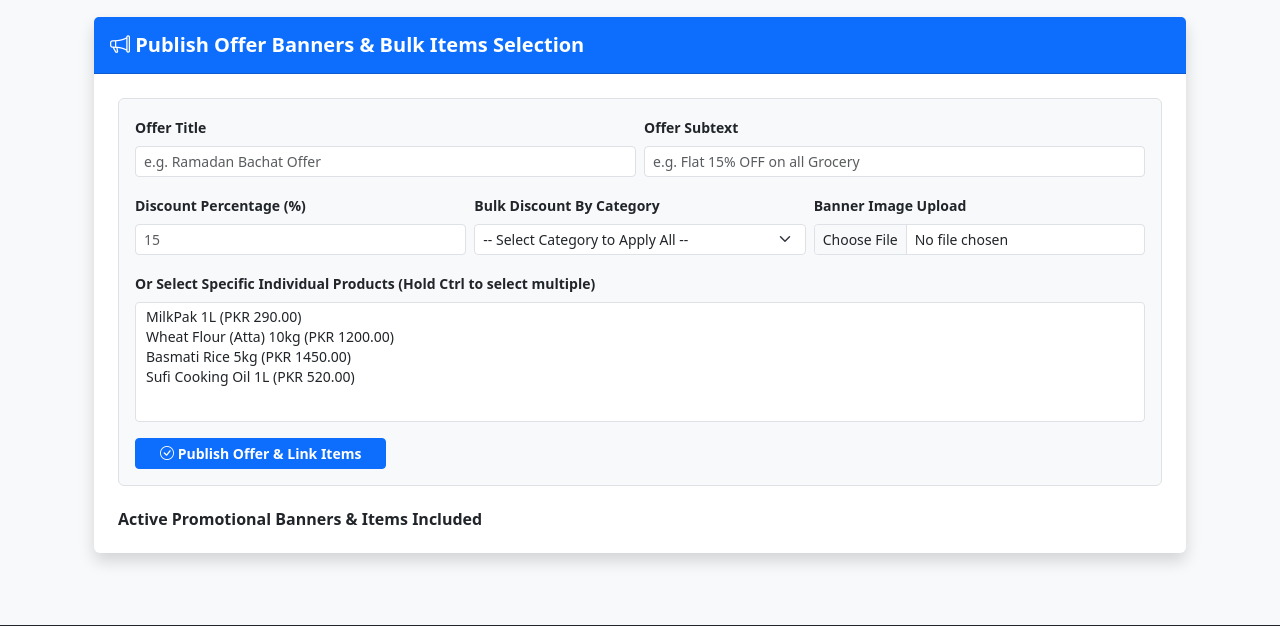
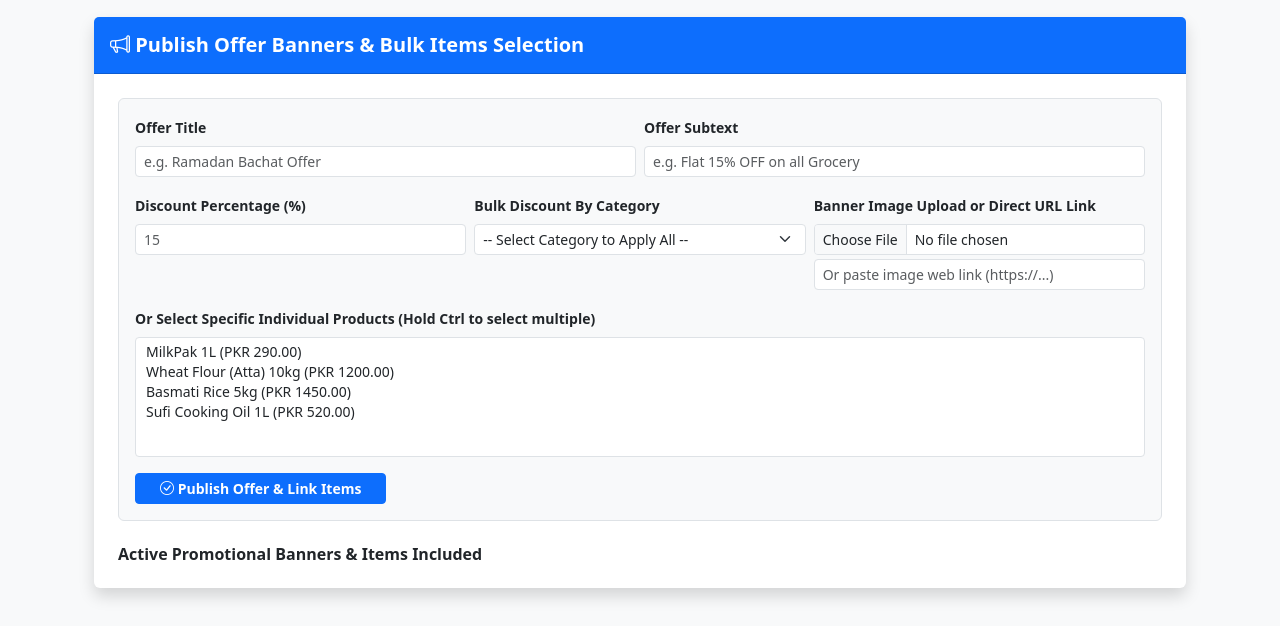
Before and after one commit to zakir04-app/ihsanulhaqandsons, a Flask app: page /admin/dashboard in a window 1280 px wide, after a click on "Offers & Banners". Shown: the part 363-989 px from the top of the page. Run offline with Flask 3, Linux system fonts and the light colour scheme; the visitor is signed in with stand-in values (Sample User, id 1); data comes from the database, SQL or seed files in the repository; data that the repository does not hold is empty.

Commit message:
Fixed missing enctype multipart in admin dashboard product form

```diff
--- a/routes/admin.py
+++ b/routes/admin.py
@@ -68,7 +68,12 @@ def handle_image_upload(file_input_name):
         if ext in ALLOWED_EXTENSIONS:
             filename = secure_filename(file.filename)
             unique_name = f"upload_{os.urandom(4).hex()}_{filename}"
-            save_path = os.path.join(current_app.config['UPLOAD_FOLDER'], unique_name)
+            upload_folder = current_app.config.get('UPLOAD_FOLDER', os.path.join(current_app.root_path, 'static', 'uploads'))
+
+            # Ensure upload folder exists on disk
+            os.makedirs(upload_folder, exist_ok=True)
+
+            save_path = os.path.join(upload_folder, unique_name)
             file.save(save_path)
             return f"/static/uploads/{unique_name}"
     return None
--- a/routes/customer.py
+++ b/routes/customer.py
@@ -90,6 +90,18 @@ def generate_invoice_html(username, full_name, phone, address, city, order_id, c
     """
     return html_content
 
+def process_product_discount(products_raw):
+    products = []
+    for p in products_raw:
+        item = dict(p)
+        disc = item.get('discount_percentage')
+        if disc and disc > 0:
+            item['discounted_price'] = round(item['price'] * (1 - disc / 100), 2)
+        else:
+            item['discounted_price'] = None
+        products.append(item)
+    return products
+
 @customer_bp.route('/')
 def home():
     conn = get_db_connection()
@@ -101,6 +113,7 @@ def home():
     cursor.execute("SELECT * FROM banners ORDER BY id DESC")
     banners = cursor.fetchall()
 
+    # 1. Main Products Catalog
     query = '''
         SELECT products.*, banners.discount_percentage
         FROM products
@@ -117,23 +130,46 @@ def home():
 
     query += " ORDER BY products.id DESC"
     cursor.execute(query, params)
-    products_raw = cursor.fetchall()
+    products = process_product_discount(cursor.fetchall())
 
-    products = []
-    for p in products_raw:
-        item = dict(p)
-        if item['discount_percentage'] and item['discount_percentage'] > 0:
-            item['discounted_price'] = round(item['price'] * (1 - item['discount_percentage'] / 100), 2)
-        else:
-            item['discounted_price'] = None
-        products.append(item)
+    # 2. Best Sellers Section
+    cursor.execute('''
+        SELECT products.*, banners.discount_percentage, SUM(order_items.quantity) as total_sold
+        FROM order_items
+        JOIN products ON order_items.product_id = products.id
+        LEFT JOIN banners ON products.banner_id = banners.id
+        GROUP BY products.id
+        ORDER BY total_sold DESC
+        LIMIT 4
+    ''')
+    best_sellers = process_product_discount(cursor.fetchall())
+
+    # 3. Recent Sales Section
+    cursor.execute('''
+        SELECT DISTINCT products.*, banners.discount_percentage
+        FROM order_items
+        JOIN products ON order_items.product_id = products.id
+        LEFT JOIN banners ON products.banner_id = banners.id
+        ORDER BY order_items.id DESC
+        LIMIT 4
+    ''')
+    recent_sales = process_product_discount(cursor.fetchall())
 
     # Dynamic fetch of all distinct categories
     cursor.execute("SELECT DISTINCT TRIM(category) as category FROM products WHERE category IS NOT NULL AND TRIM(category) != ''")
     categories = [r['category'] for r in cursor.fetchall()]
 
     conn.close()
-    return render_template('index.html', products=products, categories=categories, banners=banners, selected_category=category_filter, selected_banner=banner_filter)
+    return render_template(
+        'index.html',
+        products=products,
+        best_sellers=best_sellers,
+        recent_sales=recent_sales,
+        categories=categories,
+        banners=banners,
+        selected_category=category_filter,
+        selected_banner=banner_filter
+    )
 
 @customer_bp.route('/about')
 def about():
--- a/templates/admin_dashboard.html
+++ b/templates/admin_dashboard.html
@@ -180,8 +180,9 @@
                                 </select>
                             </div>
                             <div class="col-md-4 mb-2">
-                                <label class="form-label small fw-bold">Banner Image Upload</label>
-                                <input type="file" name="banner_file" class="form-control form-control-sm">
+                                <label class="form-label small fw-bold">Banner Image Upload or Direct URL Link</label>
+                                <input type="file" name="banner_file" class="form-control form-control-sm mb-1">
+                                <input type="text" name="image_url" class="form-control form-control-sm" placeholder="Or paste image web link (https://...)">
                             </div>
                             <div class="col-12 mb-2">
                                 <label class="form-label small fw-bold">Or Select Specific Individual Products (Hold Ctrl to select multiple)</label>
@@ -233,7 +234,7 @@
             </div>
         </div>
 
-        <!-- TAB 3: INVENTORY CATALOG WITH WORKING EDIT MODALS & DELETE FORMS -->
+        <!-- TAB 3: INVENTORY CATALOG WITH FIXED IMAGE UPLOAD FORM -->
         <div class="tab-pane fade" id="inventory-sec" role="tabpanel">
             <div class="card shadow border-0">
                 <div class="card-header bg-success text-white p-3 d-flex justify-content-between align-items-center">
@@ -260,6 +261,7 @@
                         <div class="col-md-6">
                             <div class="p-3 bg-light rounded border h-100">
                                 <h6 class="fw-bold text-success mb-2">Add Single New Product</h6>
+                                <!-- ENCTYPE ADDED FOR MULTIPART UPLOADS -->
                                 <form action="{{ url_for('admin.dashboard') }}" method="POST" enctype="multipart/form-data">
                                     <div class="row g-2">
                                         <div class="col-8">
@@ -280,7 +282,9 @@
                                             </select>
                                         </div>
                                         <div class="col-12">
-                                            <input type="file" name="product_file" class="form-control form-control-sm">
+                                            <label class="form-label small text-muted mb-0">Upload File or Paste Web Image URL</label>
+                                            <input type="file" name="product_file" class="form-control form-control-sm mb-1">
+                                            <input type="text" name="image_url" class="form-control form-control-sm" placeholder="Or paste Image Link e.g. https://images.unsplash.com/...">
                                         </div>
                                     </div>
                                     <button type="submit" class="btn btn-success btn-sm fw-bold w-100 mt-2">
@@ -309,7 +313,7 @@
                                 <tr>
                                     <td>
                                         {% if p.image_url %}
-                                            <img src="{{ p.image_url }}" alt="{{ p.name }}" class="rounded border" style="width: 40px; height: 40px; object-fit: cover;">
+                                            <img src="{{ p.image_url }}" alt="{{ p.name }}" class="rounded border" style="width: 40px; height: 40px; object-fit: cover;" onerror="this.onerror=null; this.src='https://via.placeholder.com/150?text=Ihsan';">
                                         {% else %}
                                             <div class="bg-light rounded border d-flex align-items-center justify-content-center" style="width: 40px; height: 40px;">
                                                 <i class="bi bi-basket text-secondary fs-5"></i>
@@ -386,9 +390,10 @@
                                                 <textarea name="description" class="form-control form-control-sm" rows="2">{{ p.description or '' }}</textarea>
                                             </div>
                                             <div class="col-12">
-                                                <label class="form-label small fw-bold mb-1">Change Image (Optional)</label>
-                                                <input type="file" name="product_file" class="form-control form-control-sm">
-                                                <small class="text-muted d-block mt-1">Nayi file select na karne par purani image active rahegi.</small>
+                                                <label class="form-label small fw-bold mb-1">Change Image File or Paste Link</label>
+                                                <input type="file" name="product_file" class="form-control form-control-sm mb-1">
+                                                <input type="text" name="image_url" class="form-control form-control-sm" value="{{ p.image_url or '' }}" placeholder="Image Link (https://...)">
+                                                <small class="text-muted d-block mt-1">Nayi file select na karne par purani image link active rahegi.</small>
                                             </div>
                                         </div>
                                     </div>
```
Also changed, not shown: static/uploads/upload_9bbb9fb0_OIP.webp (added), static/uploads/upload_aa892e21_garlic.jpg (added).
